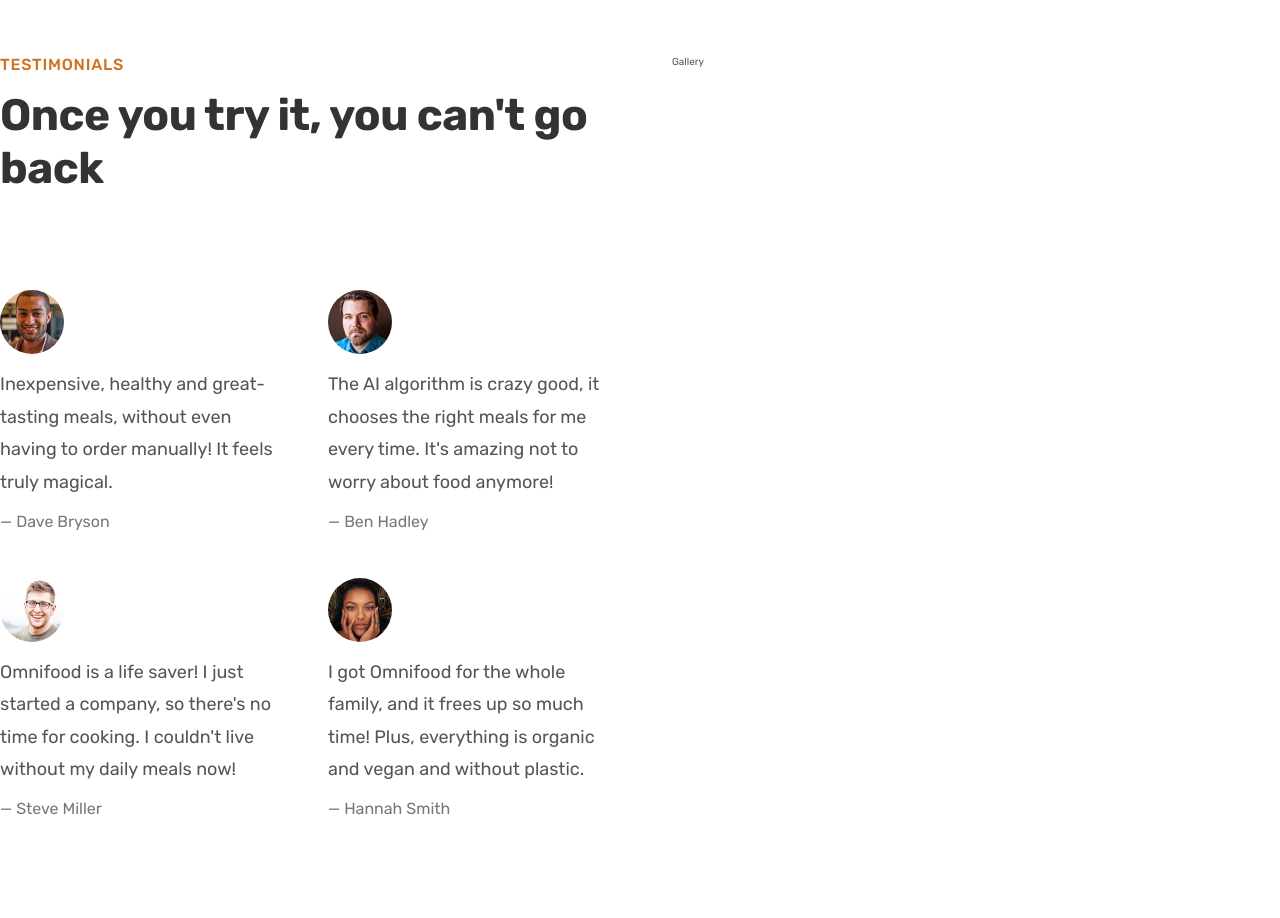
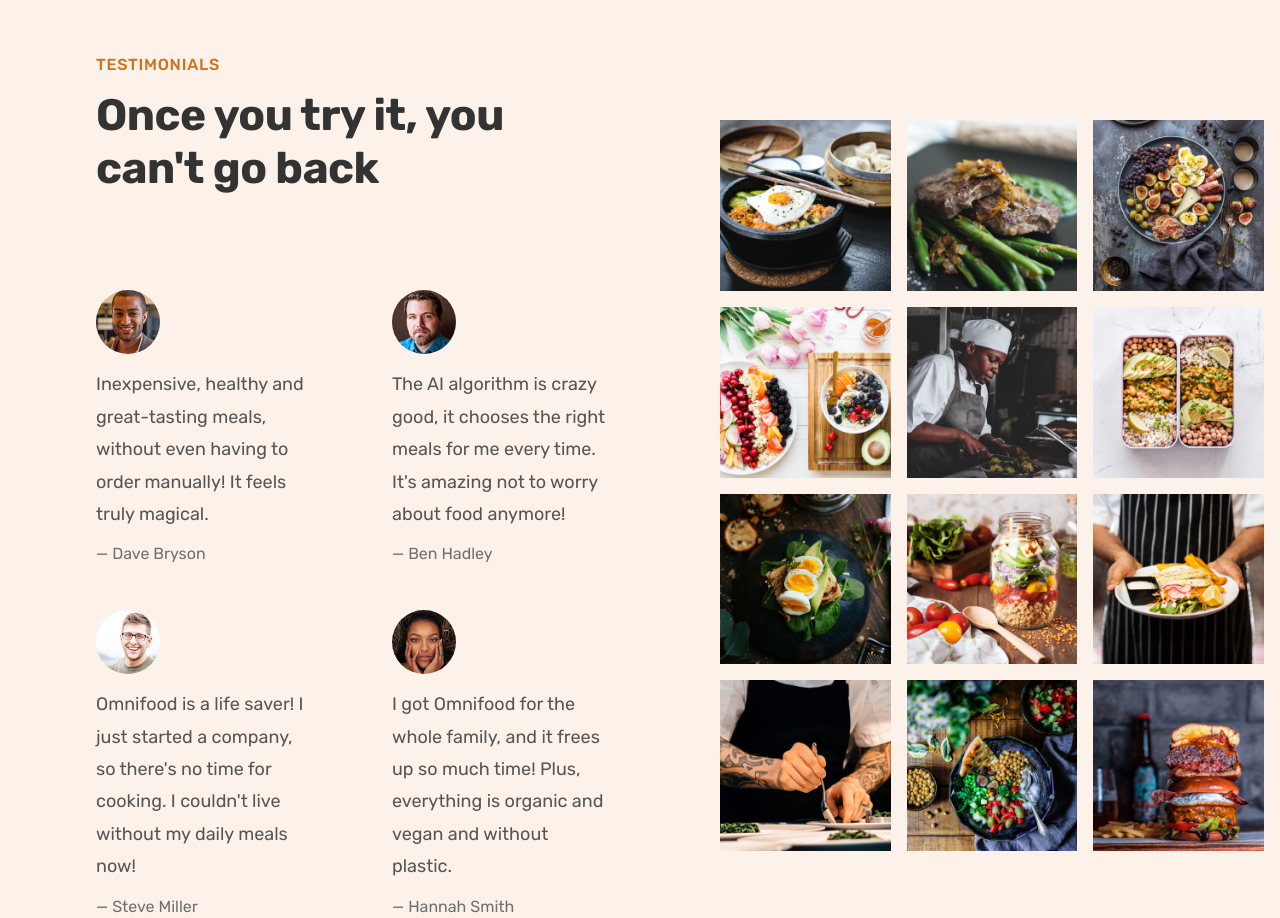
Before and after one commit to rpcorr/omnifood, a plain HTML site: page index.html in a window 1280 px wide. Shown: the part 3540-4458 px from the top of the page. Drawn offline with nearby package versions, Linux system fonts and the light colour scheme.

Commit message:
building testimonial- part 2; include gallery, fix spacing issues, give photo a hover effect

```diff
--- a/css/general.css
+++ b/css/general.css
@@ -29,6 +29,7 @@ Paragraph default: 1.6
 - Shades: #cf711f
 - Accents:
 - Greys:
+#6f6f6f (lightest grey allowed on #fdf2e9)
 #555
 #333
 
--- a/css/styles.css
+++ b/css/styles.css
@@ -352,13 +352,21 @@
 /* TESTIMONIALS SECTION */
 /************************/
 .section-testimonials {
-    padding: 9.6rem 0;
+    background-color: #fdf2e9;
+    display:grid;
+    grid-template-columns: 55fr 45fr;
+    align-items: center;
+}
+
+.testimonial-container {
+    padding: 9.6rem;
 }
 
 .testimonials {
     display: grid;
     grid-template-columns: 1fr 1fr;
-    gap:4.8rem;
+    row-gap: 4.8rem;
+    column-gap: 8rem;
 }
 
 .testimonial-img {
@@ -379,5 +387,34 @@
 
 .testimonial-name {
     font-size: 1.6rem;
-    color: #777;
+    color: #6f6f6f;
 }
+
+.gallery {
+    display: grid;
+    grid-template-columns: repeat(3, 1fr);
+    gap: 1.6rem;
+    padding: 1.6rem;
+}
+
+.gallery-item {
+    overflow: hidden;
+}
+
+.gallery-item img {
+    display:block;
+    /*removesspacingbetweenimages*/width:100%;
+    transition: all 0.4s;
+    -webkit-transition: all 0.4s;
+    -moz-transition: all 0.4s;
+    -ms-transition: all 0.4s;
+    -o-transition: all 0.4s;
+}
+
+.gallery-item img:hover {
+   transform: scale(1.1);
+   -webkit-transform: scale(1.1);
+   -moz-transform: scale(1.1);
+   -ms-transform: scale(1.1);
+   -o-transform: scale(1.1);
+}
--- a/index.html
+++ b/index.html
@@ -196,7 +196,7 @@
             </div>
         </section>
 
-        <section class="section-testimonials grid grid--2-cols">
+        <section class="section-testimonials">
             <div class="testimonial-container">
 
                 <span class="subheading">Testimonials</span>
@@ -238,7 +238,45 @@
 
                 </div>
             </div>
-            <div class="gallery">Gallery</div>
+            <div class="gallery">
+                <figure class="gallery-item">
+                    <img src="img/gallery/gallery-1.jpg" alt="Photo of beautifully arranged food">
+                    <!-- <figcaption>Caption</figcaption> -->
+                </figure>
+                <figure class="gallery-item">
+                    <img src="img/gallery/gallery-2.jpg" alt="Photo of beautifully arranged food">
+                </figure>
+                <figure class="gallery-item">
+                    <img src="img/gallery/gallery-3.jpg" alt="Photo of beautifully arranged food">
+                </figure>
+                <figure class="gallery-item">
+                    <img src="img/gallery/gallery-4.jpg" alt="Photo of beautifully arranged food">
+                </figure>
+                <figure class="gallery-item">
+                    <img src="img/gallery/gallery-5.jpg" alt="Photo of beautifully arranged food">
+                </figure>
+                <figure class="gallery-item">
+                    <img src="img/gallery/gallery-6.jpg" alt="Photo of beautifully arranged food">
+                </figure>
+                <figure class="gallery-item">
+                    <img src="img/gallery/gallery-7.jpg" alt="Photo of beautifully arranged food">
+                </figure>
+                <figure class="gallery-item">
+                    <img src="img/gallery/gallery-8.jpg" alt="Photo of beautifully arranged food">
+                </figure>
+                <figure class="gallery-item">
+                    <img src="img/gallery/gallery-9.jpg" alt="Photo of beautifully arranged food">
+                </figure>
+                <figure class="gallery-item">
+                    <img src="img/gallery/gallery-10.jpg" alt="Photo of beautifully arranged food">
+                </figure>
+                <figure class="gallery-item">
+                    <img src="img/gallery/gallery-11.jpg" alt="Photo of beautifully arranged food">
+                </figure>
+                <figure class="gallery-item">
+                    <img src="img/gallery/gallery-12.jpg" alt="Photo of beautifully arranged food">
+                </figure>
+            </div>
         </section>
     </main>
 </body>
```
